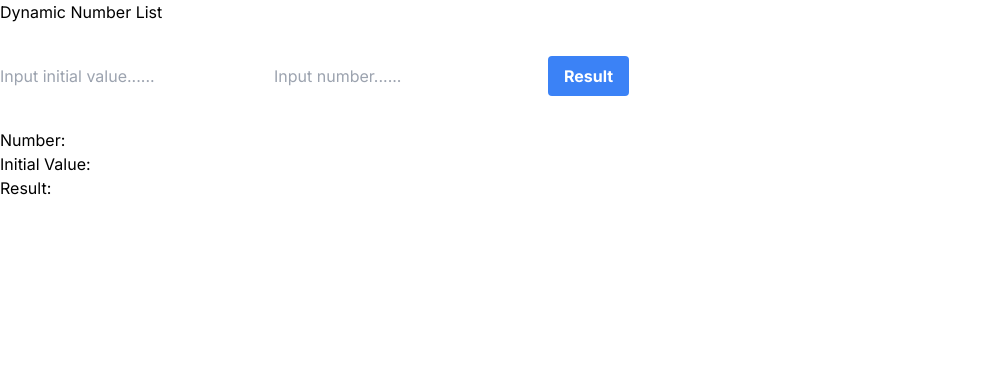
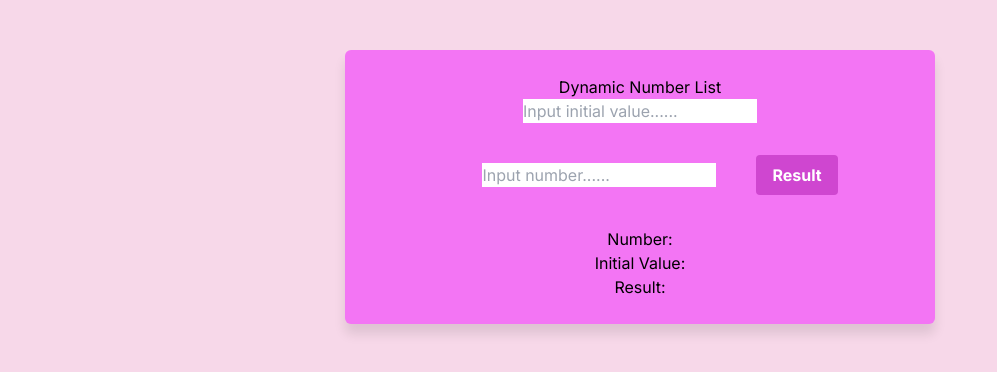
Before and after one commit to Nwakaego-Ego/leetChallengeNextjs, a Next.js app: page /Projects/numList in a window 1280 px wide. Shown: the top 372 px of the page, without its empty margins (0-997 px from the left). Built offline with nearby package versions, Linux system fonts and the light colour scheme.

Commit message:
Dynamiccalculator

```diff
--- /dev/null
+++ b/app/Projects/numList/numlist.css
@@ -0,0 +1,17 @@
+body {
+  background-color: #f7d8e9;
+  padding: 50px;
+}
+
+.card {
+  background-color: #f375f4;
+  width: 50%; /* Adjust the width as needed */
+  padding: 20px; /* Add padding for spacing inside the card */
+  border: 1px solid transparent;
+  /* box-shadow: #f375f4; */
+  padding: 1.5rem;
+  border-radius: 0.375rem;
+  box-shadow: 0 10px 12px rgba(0, 0, 0, 0.1);
+  cursor: pointer;
+  margin: auto; /* Center the card both horizontally and vertically */
+}
--- a/app/Projects/numList/page.js
+++ b/app/Projects/numList/page.js
@@ -1,5 +1,5 @@
 "use client";
-
+import "./numList.css";
 import React, { useState } from "react";
 
 const numList = () => {
@@ -27,7 +27,8 @@ const numList = () => {
   }
 
   return (
-    <>
+    <div className="card">
+      <div className="text-center">
         <div>Dynamic Number List</div>
         <input
           type="text"
@@ -43,7 +44,7 @@ const numList = () => {
         />
         <button
           onClick={reducerCalculator}
-        className="bg-blue-500 hover-bg-blue-700 text-white font-bold py-2 px-4 rounded p-10"
+          className="bg-[#CF46D0] hover-bg-blue-700 text-white font-bold py-2 px-4 rounded p-10"
         >
           Result
         </button>
@@ -51,7 +52,8 @@ const numList = () => {
         <p>Number: {nums}</p>
         <p>Initial Value: {init}</p>
         <p> Result: {result}</p>
-    </>
+      </div>
+    </div>
   );
 };
 
```
Lines whose indentation alone changed are shown as unchanged.
